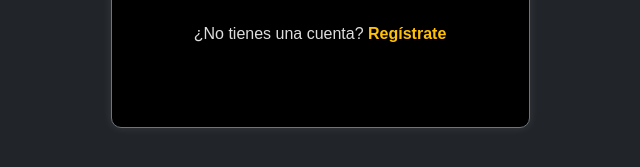
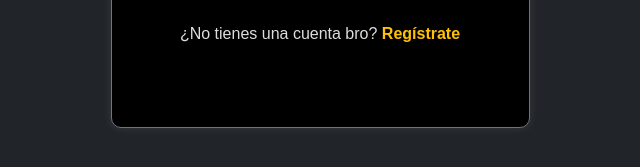
Before and after one commit to Basty001/WebFit, a plain HTML site: page PagSemestralGym/inicioSesion.html in a window 1280 px wide. Shown: the part 567-734 px from the top of the page, 320-960 px from the left. Drawn offline with nearby package versions, Linux system fonts and the light colour scheme.

Commit message:
cuabio de palabras en el registro de usuario

```diff
--- a/PagSemestralGym/inicioSesion.html
+++ b/PagSemestralGym/inicioSesion.html
@@ -1,5 +1,6 @@
 <!DOCTYPE html>
 <html lang="es">
+
 <head>
     <meta charset="UTF-8">
     <meta name="viewport" content="width=device-width, initial-scale=1.0">
@@ -7,6 +8,7 @@
     <link href="https://cdn.jsdelivr.net/npm/bootstrap@5.3.2/dist/css/bootstrap.min.css" rel="stylesheet">
     <link rel="stylesheet" href="asset/css/style.css">
 </head>
+
 <body class="bg-dark text-light">
 
     <header class="navbar navbar-expand-lg navbar-dark bg-black shadow-sm sticky-top">
@@ -52,7 +54,7 @@
                                     <button class="btn btn-warning btn-lg" type="submit">Entrar</button>
                                 </div>
                             </form>
-                            <p class="mt-4 text-center">¿No tienes una cuenta? <a href="registro.html" class="text-warning fw-bold">Regístrate</a></p>
+                            <p class="mt-4 text-center">¿No tienes una cuenta bro? <a href="registro.html" class="text-warning fw-bold">Regístrate</a></p>
                         </div>
                     </div>
                 </div>
@@ -88,4 +90,5 @@
         });
     </script>
 </body>
+
 </html>
```
